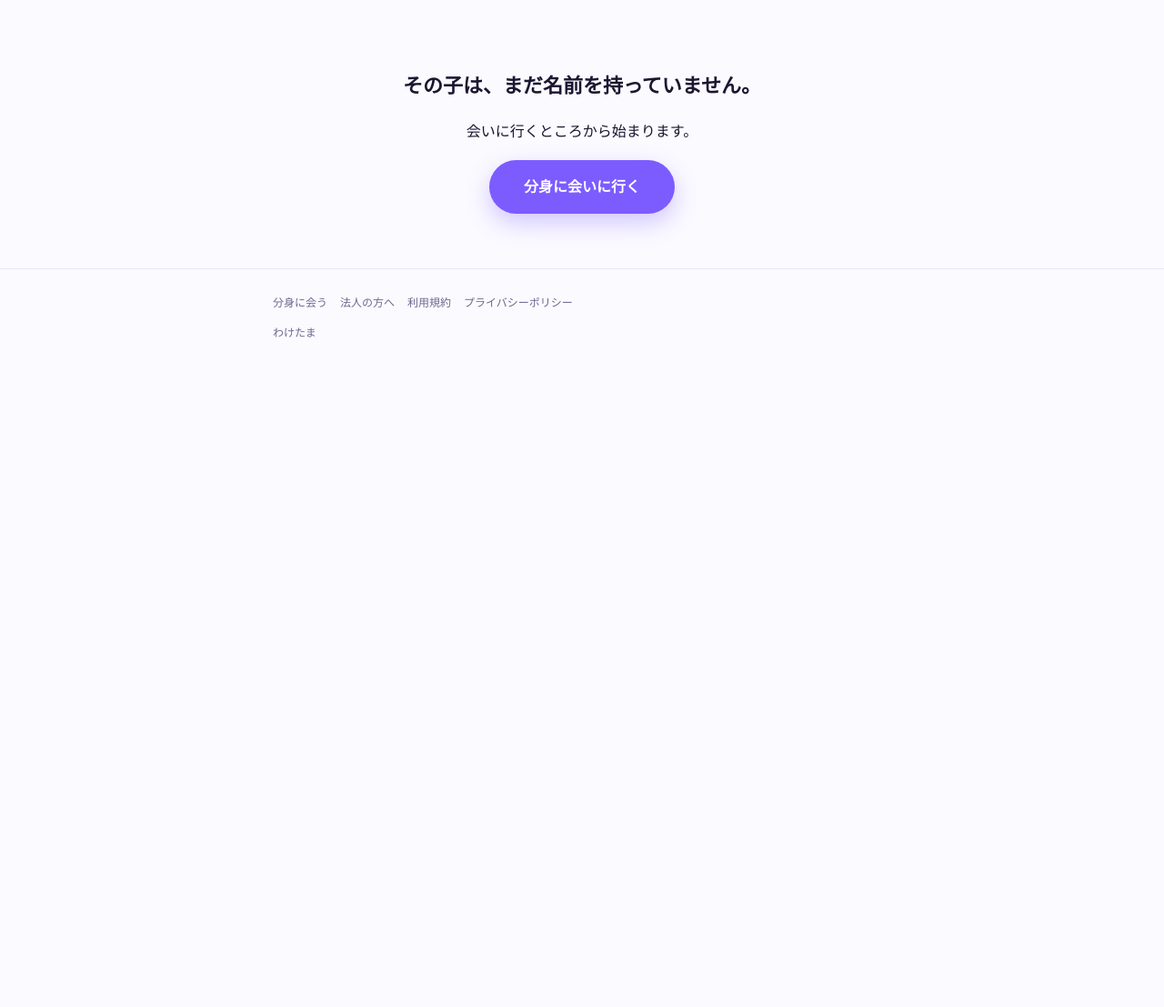
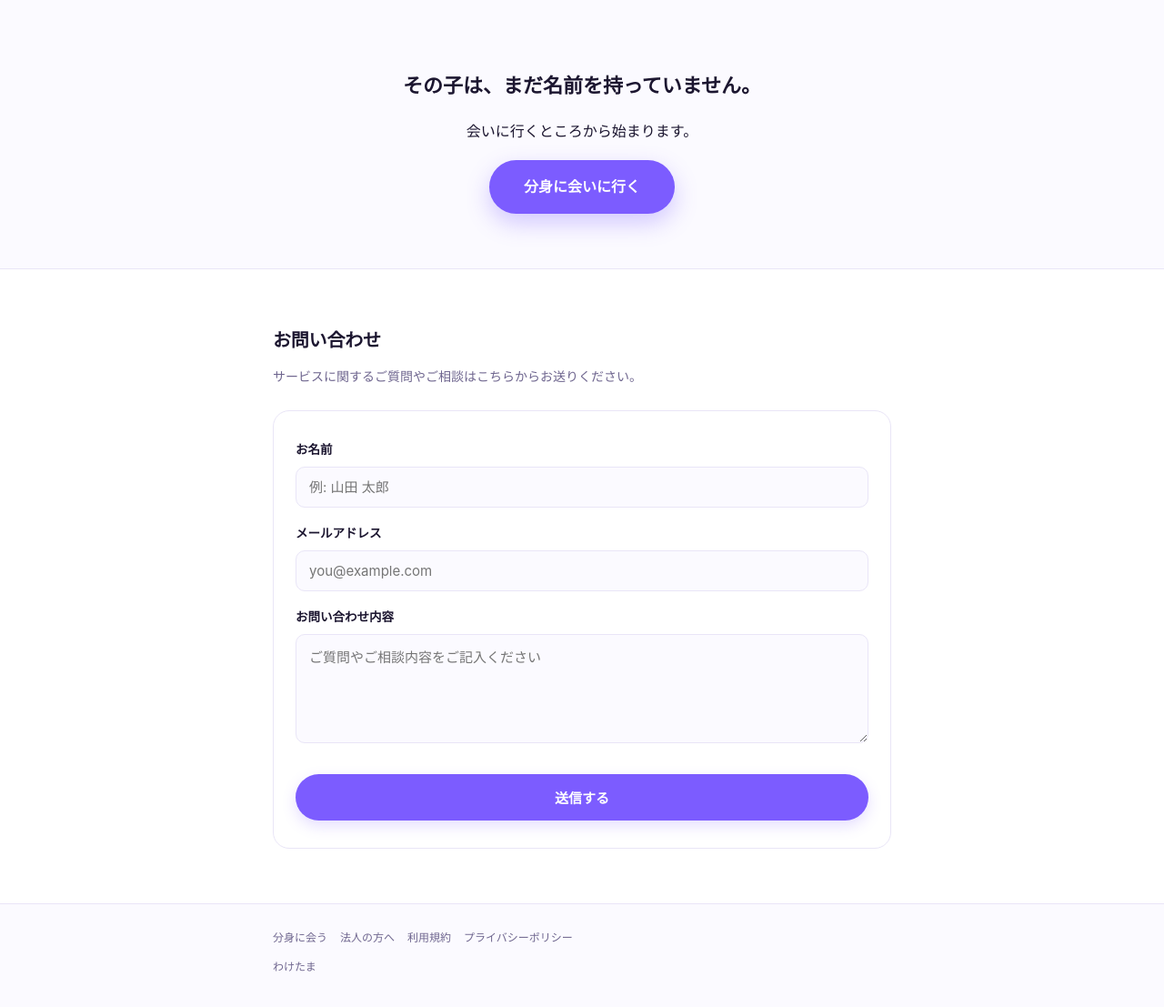
Before and after one commit to shotake0222/dairi, a website: page public/lp.html in a window 1280 px wide. Shown: the part 4220-5327 px from the top of the page at 91% size. Before the commit the page ends 4637 px from the top, so only its background shows below. Drawn offline with Linux system fonts and the light colour scheme.

Commit message:
Update lp.html

```diff
--- a/public/lp.html
+++ b/public/lp.html
@@ -168,7 +168,71 @@
   .finalCta { text-align: center; padding: 52px 0 60px; }
   .finalCta h2 { font-size: 22px; margin-bottom: 6px; text-wrap: balance; }
 
-  footer.site { border-top: 1px solid var(--line); padding: 26px 0 40px; font-size: 12px; color: var(--muted); }
+  /* お問い合わせフォーム用スタイル */
+  .contact-section {
+    background: #fff;
+    padding: 60px 0;
+  }
+  .contact-form {
+    background: #fff;
+    border: 1px solid var(--line);
+    border-radius: 18px;
+    padding: 30px 24px;
+    margin-top: 20px;
+  }
+  .contact-form label {
+    display: block;
+    font-size: 13.5px;
+    font-weight: 700;
+    margin: 16px 0 6px;
+    color: var(--ink);
+  }
+  .contact-form label:first-of-type {
+    margin-top: 0;
+  }
+  .contact-form input,
+  .contact-form textarea {
+    width: 100%;
+    padding: 12px 14px;
+    border-radius: 10px;
+    border: 1px solid var(--line);
+    background: #fbfaff;
+    color: var(--ink);
+    font-family: inherit;
+    font-size: 15px;
+    transition: border-color 0.2s;
+  }
+  .contact-form input:focus,
+  .contact-form textarea:focus {
+    outline: none;
+    border-color: var(--brand);
+  }
+  .contact-form textarea {
+    min-height: 120px;
+    resize: vertical;
+    line-height: 1.7;
+  }
+  .contact-form button {
+    display: inline-block;
+    margin-top: 24px;
+    width: 100%;
+    background: var(--brand);
+    color: #fff;
+    border: none;
+    font-weight: 700;
+    font-size: 15px;
+    padding: 15px;
+    border-radius: 999px;
+    cursor: pointer;
+    font-family: inherit;
+    transition: opacity 0.2s;
+    box-shadow: 0 6px 16px rgba(124,92,255,0.2);
+  }
+  .contact-form button:hover {
+    opacity: 0.9;
+  }
+
+  footer.site { border-top: 1px solid var(--line); padding: 26px 0 40px; font-size: 12px; color: var(--muted); background: #fbfaff; }
   footer.site .row { display: flex; gap: 14px; flex-wrap: wrap; }
   footer.site a { color: var(--muted); text-decoration: none; }
 </style>
@@ -402,6 +466,29 @@
   <a class="cta" href="/home">分身に会いに行く</a>
 </div>
 
+<!-- お問い合わせフォームセクション -->
+<section class="contact-section" id="contact">
+  <div class="wrap">
+    <h2>お問い合わせ</h2>
+    <p class="lead">サービスに関するご質問やご相談はこちらからお送りください。</p>
+
+    <form action="https://formspree.io/f/mwlkdlzj" method="POST" class="contact-form">
+      <input type="hidden" name="_subject" value="【わけたま】新規お問い合わせ">
+
+      <label for="name">お名前</label>
+      <input type="text" id="name" name="name" required placeholder="例: 山田 太郎">
+
+      <label for="email">メールアドレス</label>
+      <input type="email" id="email" name="email" required placeholder="you@example.com">
+
+      <label for="message">お問い合わせ内容</label>
+      <textarea id="message" name="message" required placeholder="ご質問やご相談内容をご記入ください"></textarea>
+
+      <button type="submit">送信する</button>
+    </form>
+  </div>
+</section>
+
 <footer class="site">
   <div class="wrap">
     <div class="row">
```
